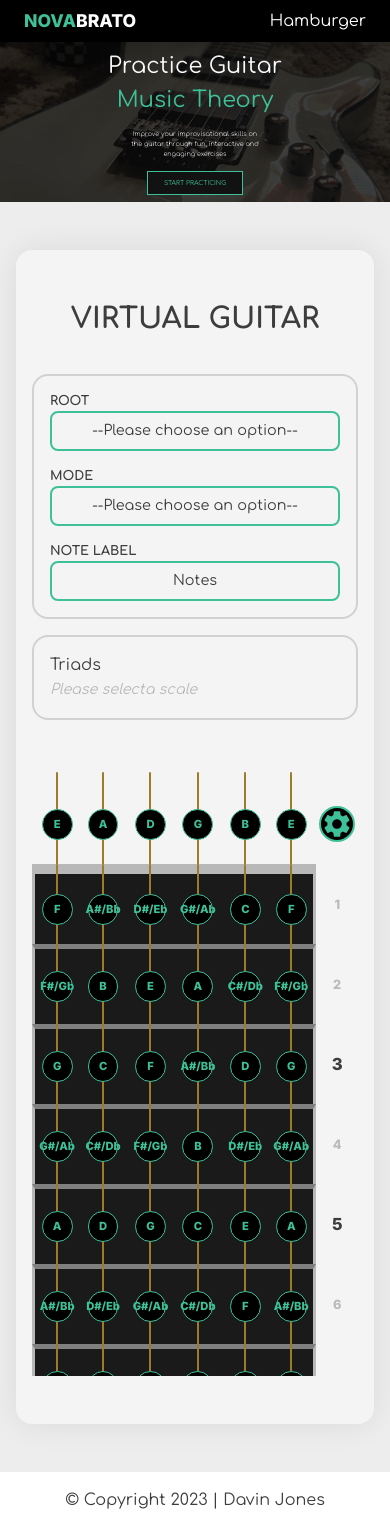
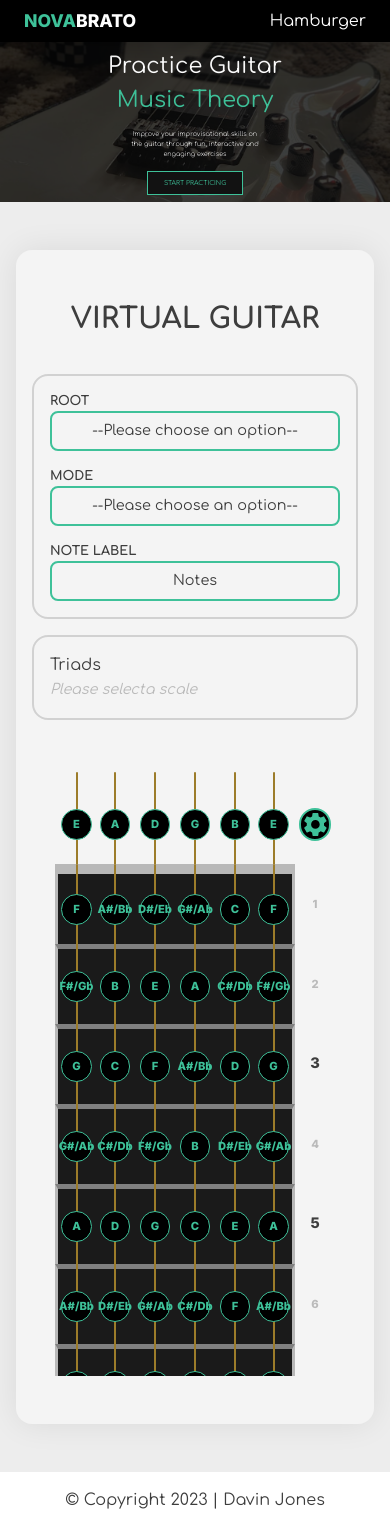
Before and after one commit to NovaSharx/Novabrato, a React (Create React App) app in the folder frontend/: page / in a window 390 px wide. Built offline with nearby package versions, Linux system fonts and the light colour scheme.

Commit message:
Corrected scaling on entire virtual guitar fretboard elements for tablet and mobile media queries.

```diff
--- a/frontend/src/components/VirtualGuitar/VirtualGuitarControlPanel.tsx
+++ b/frontend/src/components/VirtualGuitar/VirtualGuitarControlPanel.tsx
@@ -1,4 +1,4 @@
-import { FC, ReactElement, useContext, Fragment } from 'react';
+import { FC, ReactElement, useContext } from 'react';
 import styled from '@emotion/styled';
 import { ThemeContext } from '../contexts/ThemeContext';
 import { VirtualGuitarContext } from '../contexts/VirtualGuitarContext';
--- a/frontend/src/components/VirtualGuitar/VirtualGuitarNeck.tsx
+++ b/frontend/src/components/VirtualGuitar/VirtualGuitarNeck.tsx
@@ -9,23 +9,12 @@ const VirtualGuitarNeck: FC = (): ReactElement => {
     const { theme } = useContext(ThemeContext)!
 
     const StyledStringContainer = styled.div`
-
-        &::-webkit-scrollbar {
-            height: 10px;
-        }
-
-        &::-webkit-scrollbar-button {
-            width: 1rem;
-        }
-
         &::-webkit-scrollbar-track {
-            border-radius: 10px;
             background-color: ${theme.dark ? 'rgba(255, 255, 255, 0.1)' : 'rgba(0, 0, 0, 0.1)'};
         }
 
         &::-webkit-scrollbar-thumb {
             background-color: ${theme.palette.primary.main};
-            border-radius: 10px;
         }
 
         &::-webkit-scrollbar-thumb:hover {
--- a/frontend/src/stylesheets/css/main.css
+++ b/frontend/src/stylesheets/css/main.css
@@ -312,6 +312,15 @@ p {
   flex-direction: column;
   overflow-x: scroll;
 }
+#virtual-guitar-container #virtual-guitar-content #virtual-guitar-fretboard-container #virtual-guitar-neck-container::-webkit-scrollbar {
+  height: 0.6rem;
+}
+#virtual-guitar-container #virtual-guitar-content #virtual-guitar-fretboard-container #virtual-guitar-neck-container::-webkit-scrollbar-track {
+  border-radius: 1rem;
+}
+#virtual-guitar-container #virtual-guitar-content #virtual-guitar-fretboard-container #virtual-guitar-neck-container::-webkit-scrollbar-thumb {
+  border-radius: 1rem;
+}
 #virtual-guitar-container #virtual-guitar-content #virtual-guitar-fretboard-container #virtual-guitar-neck-container #virtual-guitar-neck {
   padding: 2rem 0rem;
   display: flex;
@@ -386,6 +395,7 @@ p {
 #virtual-guitar-container #virtual-guitar-content #virtual-guitar-fretboard-container #virtual-guitar-neck-container #virtual-guitar-aside {
   display: flex;
   width: max-content;
+  font-size: 1rem;
 }
 #virtual-guitar-container #virtual-guitar-content #virtual-guitar-fretboard-container #virtual-guitar-neck-container #virtual-guitar-aside #virtual-guitar-settings-button {
   display: flex;
@@ -439,11 +449,24 @@ p {
   #virtual-guitar-container #virtual-guitar-title h2 {
     font-size: 2rem;
   }
+  #virtual-guitar-container #virtual-guitar-content #virtual-guitar-fretboard-container {
+    width: auto;
+  }
   #virtual-guitar-container #virtual-guitar-content #virtual-guitar-fretboard-container #virtual-guitar-neck-container {
     flex-direction: row;
+    justify-content: center;
     height: 35rem;
     overflow-x: auto;
     overflow-y: scroll;
+  }
+  #virtual-guitar-container #virtual-guitar-content #virtual-guitar-fretboard-container #virtual-guitar-neck-container::-webkit-scrollbar {
+    width: 0.6rem;
+  }
+  #virtual-guitar-container #virtual-guitar-content #virtual-guitar-fretboard-container #virtual-guitar-neck-container::-webkit-scrollbar-track {
+    border-radius: 1rem;
+  }
+  #virtual-guitar-container #virtual-guitar-content #virtual-guitar-fretboard-container #virtual-guitar-neck-container::-webkit-scrollbar-thumb {
+    border-radius: 1rem;
   }
   #virtual-guitar-container #virtual-guitar-content #virtual-guitar-fretboard-container #virtual-guitar-neck-container #virtual-guitar-neck {
     padding: 0rem;
@@ -478,12 +501,20 @@ p {
     border-left: 3px solid #b8b8b8;
   }
   #virtual-guitar-container #virtual-guitar-content #virtual-guitar-fretboard-container #virtual-guitar-neck-container #virtual-guitar-neck .virtual-guitar-string .virtual-guitar-fret {
-    width: 3rem;
-    height: 6.6rem;
+    width: 2.9rem;
+    height: 6rem;
   }
   #virtual-guitar-container #virtual-guitar-content #virtual-guitar-fretboard-container #virtual-guitar-neck-container #virtual-guitar-neck .virtual-guitar-string .virtual-guitar-fret::after {
     width: 2px;
     height: 130%;
+  }
+  #virtual-guitar-container #virtual-guitar-content #virtual-guitar-fretboard-container #virtual-guitar-neck-container #virtual-guitar-neck .virtual-guitar-string .virtual-guitar-fret .virtual-guitar-note {
+    width: 2rem;
+    height: 2rem;
+    font-size: 0.8rem;
+  }
+  #virtual-guitar-container #virtual-guitar-content #virtual-guitar-fretboard-container #virtual-guitar-neck-container #virtual-guitar-neck .virtual-guitar-string .virtual-guitar-fret .virtual-guitar-note:hover {
+    font-size: 0.8rem;
   }
   #virtual-guitar-container #virtual-guitar-content #virtual-guitar-fretboard-container #virtual-guitar-neck-container #virtual-guitar-neck .virtual-guitar-string span {
     flex-direction: column;
@@ -499,14 +530,15 @@ p {
   #virtual-guitar-container #virtual-guitar-content #virtual-guitar-fretboard-container #virtual-guitar-neck-container #virtual-guitar-aside {
     flex-direction: column;
     height: max-content;
+    font-size: 0.8rem;
   }
   #virtual-guitar-container #virtual-guitar-content #virtual-guitar-fretboard-container #virtual-guitar-neck-container #virtual-guitar-aside #virtual-guitar-settings-button {
-    height: 6.6rem;
-    width: 2rem;
+    height: 6rem;
+    width: 2.9rem;
   }
   #virtual-guitar-container #virtual-guitar-content #virtual-guitar-fretboard-container #virtual-guitar-neck-container #virtual-guitar-aside .virtual-guitar-fret-marker {
-    height: 6.6rem;
-    width: 2rem;
+    height: 6rem;
+    width: 2.9rem;
   }
 }
 @media (max-width: 480px) {
@@ -530,12 +562,6 @@ p {
   #virtual-guitar-container #virtual-guitar-content #virtual-guitar-control-panel #virtual-guitar-secondary-panel {
     padding: 1rem;
   }
-  #virtual-guitar-container #virtual-guitar-content #virtual-guitar-fretboard-container #virtual-guitar-neck-container #virtual-guitar-neck {
-    width: 100%;
-  }
-  #virtual-guitar-container #virtual-guitar-content #virtual-guitar-fretboard-container #virtual-guitar-neck-container #virtual-guitar-neck .virtual-guitar-string {
-    width: 100%;
-  }
   #virtual-guitar-container #virtual-guitar-content #virtual-guitar-fretboard-container #virtual-guitar-neck-container #virtual-guitar-neck .virtual-guitar-string:first-child .virtual-guitar-fret {
     border-right: 3px solid transparent;
   }
@@ -557,13 +583,17 @@ p {
     border-left: 3px solid #b8b8b8;
   }
   #virtual-guitar-container #virtual-guitar-content #virtual-guitar-fretboard-container #virtual-guitar-neck-container #virtual-guitar-neck .virtual-guitar-string .virtual-guitar-fret {
-    width: 100%;
+    width: 2.5rem;
     height: 5rem;
   }
   #virtual-guitar-container #virtual-guitar-content #virtual-guitar-fretboard-container #virtual-guitar-neck-container #virtual-guitar-neck .virtual-guitar-string .virtual-guitar-fret .virtual-guitar-note {
     width: 1.8rem;
     height: 1.8rem;
     font-size: 0.7rem;
+  }
+  #virtual-guitar-container #virtual-guitar-content #virtual-guitar-fretboard-container #virtual-guitar-neck-container #virtual-guitar-neck .virtual-guitar-string .virtual-guitar-fret .virtual-guitar-note:hover {
+    font-size: 0.7rem;
+    border-width: 5px;
   }
   #virtual-guitar-container #virtual-guitar-content #virtual-guitar-fretboard-container #virtual-guitar-neck-container #virtual-guitar-neck .virtual-guitar-string span .virtual-guitar-fret {
     border-top: 5px solid grey;
@@ -572,14 +602,18 @@ p {
     border-top: 10px solid #b8b8b8;
   }
   #virtual-guitar-container #virtual-guitar-content #virtual-guitar-fretboard-container #virtual-guitar-neck-container #virtual-guitar-aside {
-    font-size: 0.8rem;
+    font-size: 0.7rem;
   }
   #virtual-guitar-container #virtual-guitar-content #virtual-guitar-fretboard-container #virtual-guitar-neck-container #virtual-guitar-aside #virtual-guitar-settings-button {
-    width: 2.6rem;
+    width: 2.5rem;
     height: 5rem;
   }
+  #virtual-guitar-container #virtual-guitar-content #virtual-guitar-fretboard-container #virtual-guitar-neck-container #virtual-guitar-aside #virtual-guitar-settings-button #virtual-guitar-settings-icon {
+    width: 1.8rem;
+    height: 1.8rem;
+  }
   #virtual-guitar-container #virtual-guitar-content #virtual-guitar-fretboard-container #virtual-guitar-neck-container #virtual-guitar-aside .virtual-guitar-fret-marker {
-    width: 2.6rem;
+    width: 2.5rem;
     height: 5rem;
   }
 }
--- a/frontend/src/stylesheets/scss/components/_virtual-guitar.scss
+++ b/frontend/src/stylesheets/scss/components/_virtual-guitar.scss
@@ -128,6 +128,18 @@
                 flex-direction: column;
                 overflow-x: scroll;
 
+                &::-webkit-scrollbar {
+                    height: 0.6rem;
+                }
+
+                &::-webkit-scrollbar-track {
+                    border-radius: 1rem;
+                }
+
+                &::-webkit-scrollbar-thumb {
+                    border-radius: 1rem;
+                }
+
                 #virtual-guitar-neck {
                     padding: 2rem 0rem;
                     display: flex;
@@ -225,6 +237,7 @@
                 #virtual-guitar-aside {
                     display: flex;
                     width: max-content;
+                    font-size: 1rem;
 
                     #virtual-guitar-settings-button {
                         display: flex;
@@ -634,12 +647,26 @@
             }
 
             #virtual-guitar-fretboard-container {
+                width: auto;
 
                 #virtual-guitar-neck-container {
                     flex-direction: row;
+                    justify-content: center;
                     height: 35rem;
                     overflow-x: auto;
                     overflow-y: scroll;
+
+                    &::-webkit-scrollbar {
+                        width: 0.6rem;
+                    }
+
+                    &::-webkit-scrollbar-track {
+                        border-radius: 1rem;
+                    }
+
+                    &::-webkit-scrollbar-thumb {
+                        border-radius: 1rem;
+                    }
 
                     #virtual-guitar-neck {
                         padding: 0rem;
@@ -689,8 +716,8 @@
                             }
 
                             .virtual-guitar-fret {
-                                width: 3rem;
-                                height: 6.6rem;
+                                width: 2.9rem;
+                                height: 6rem;
 
                                 &::after {
                                     width: 2px;
@@ -698,8 +725,13 @@
                                 }
 
                                 .virtual-guitar-note {
+                                    width: 2rem;
+                                    height: 2rem;
+                                    font-size: 0.8rem;
 
-                                    &:hover {}
+                                    &:hover {
+                                        font-size: 0.8rem;
+                                    }
                                 }
                             }
 
@@ -722,17 +754,18 @@
                     #virtual-guitar-aside {
                         flex-direction: column;
                         height: max-content;
+                        font-size: 0.8rem;
 
                         #virtual-guitar-settings-button {
-                            height: 6.6rem;
-                            width: 2rem;
+                            height: 6rem;
+                            width: 2.9rem;
 
                             #virtual-guitar-settings-icon {}
                         }
 
                         .virtual-guitar-fret-marker {
-                            height: 6.6rem;
-                            width: 2rem;
+                            height: 6rem;
+                            width: 2.9rem;
                         }
                     }
                 }
@@ -796,10 +829,8 @@
                 #virtual-guitar-neck-container {
 
                     #virtual-guitar-neck {
-                        width: 100%;
 
                         .virtual-guitar-string {
-                            width: 100%;
 
                             &:first-child {
                                 .virtual-guitar-fret {
@@ -837,7 +868,7 @@
                             }
 
                             .virtual-guitar-fret {
-                                width: 100%;
+                                width: 2.5rem;
                                 height: 5rem;
 
                                 &::after {}
@@ -847,7 +878,10 @@
                                     height: 1.8rem;
                                     font-size: 0.7rem;
 
-                                    &:hover {}
+                                    &:hover {
+                                        font-size: 0.7rem;
+                                        border-width: 5px;
+                                    }
                                 }
                             }
 
@@ -865,17 +899,20 @@
                     }
 
                     #virtual-guitar-aside {
-                        font-size: 0.8rem;
+                        font-size: 0.7rem;
 
                         #virtual-guitar-settings-button {
-                            width: 2.6rem;
+                            width: 2.5rem;
                             height: 5rem;
 
-                            #virtual-guitar-settings-icon {}
+                            #virtual-guitar-settings-icon {
+                                width: 1.8rem;
+                                height: 1.8rem;
+                            }
                         }
 
                         .virtual-guitar-fret-marker {
-                            width: 2.6rem;
+                            width: 2.5rem;
                             height: 5rem;
                         }
                     }
```
Also changed, not shown: 1 other file (tests, documents, lock files or other folders).
